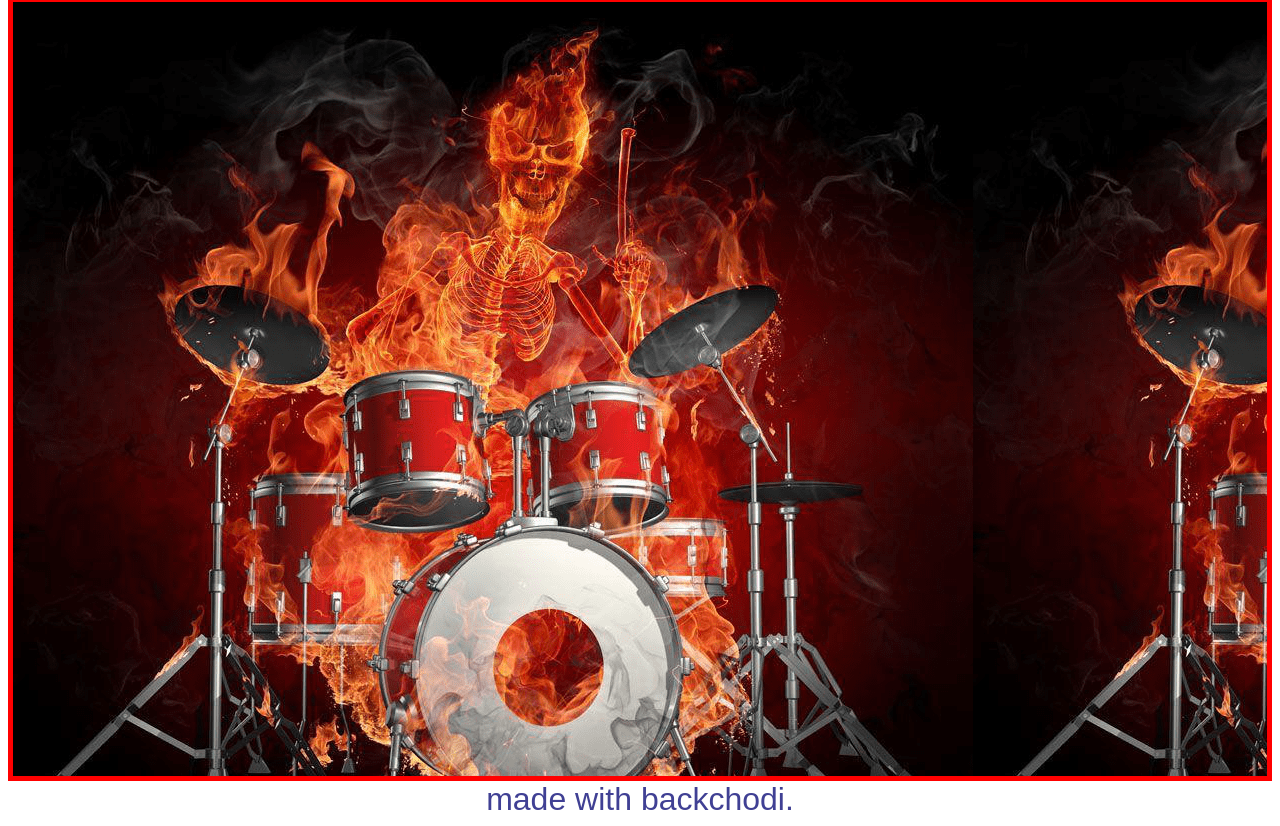
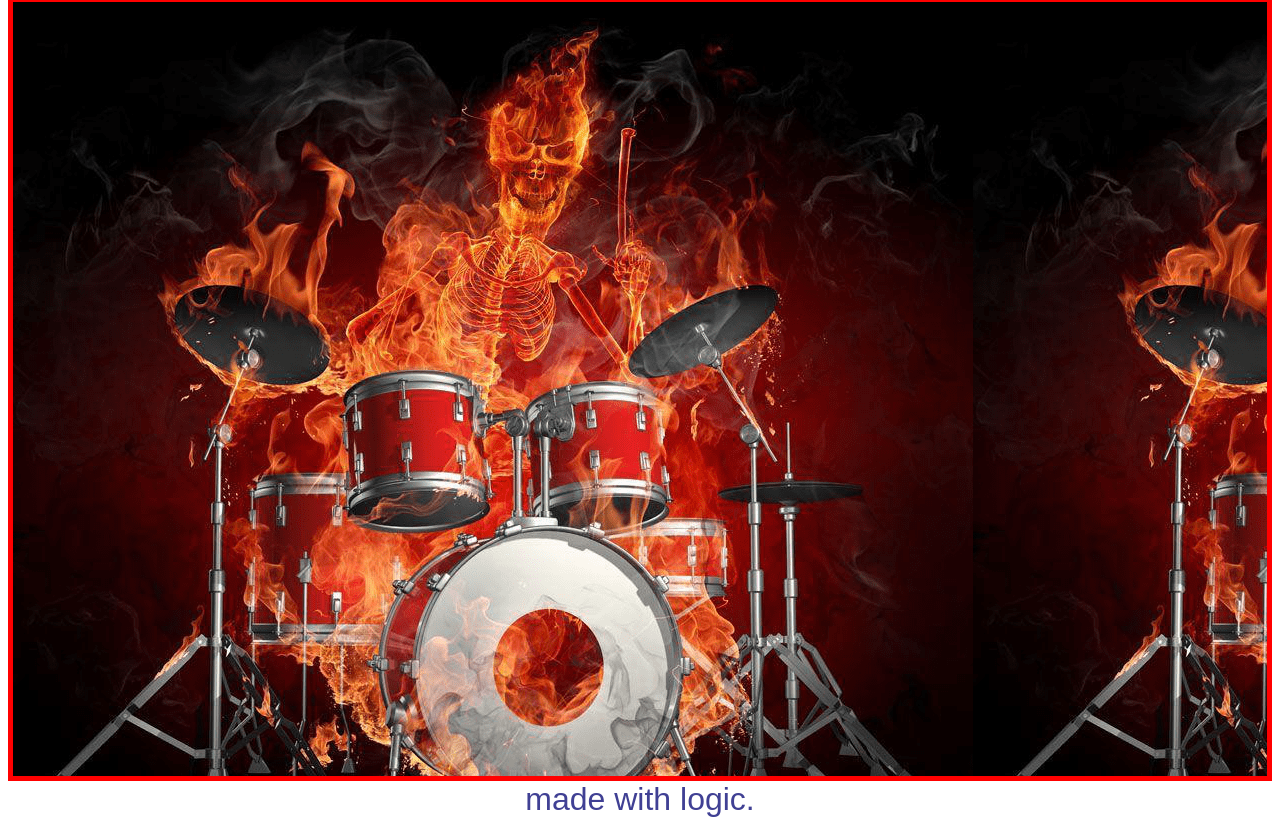
Before and after one commit to Aryakumarsharma/game, a plain HTML site: page index.html in a window 1280 px wide. Shown: the part 629-1455 px from the top of the page. Drawn offline with Linux system fonts and the light colour scheme.

Commit message:
Update index.html
done

```diff
--- a/index.html
+++ b/index.html
@@ -28,7 +28,7 @@
 
         </body>
         <footer>
-          <center>  made with backchodi. </center>
+          <center>  made with logic. </center>
         </footer>
 
         </html>
```
